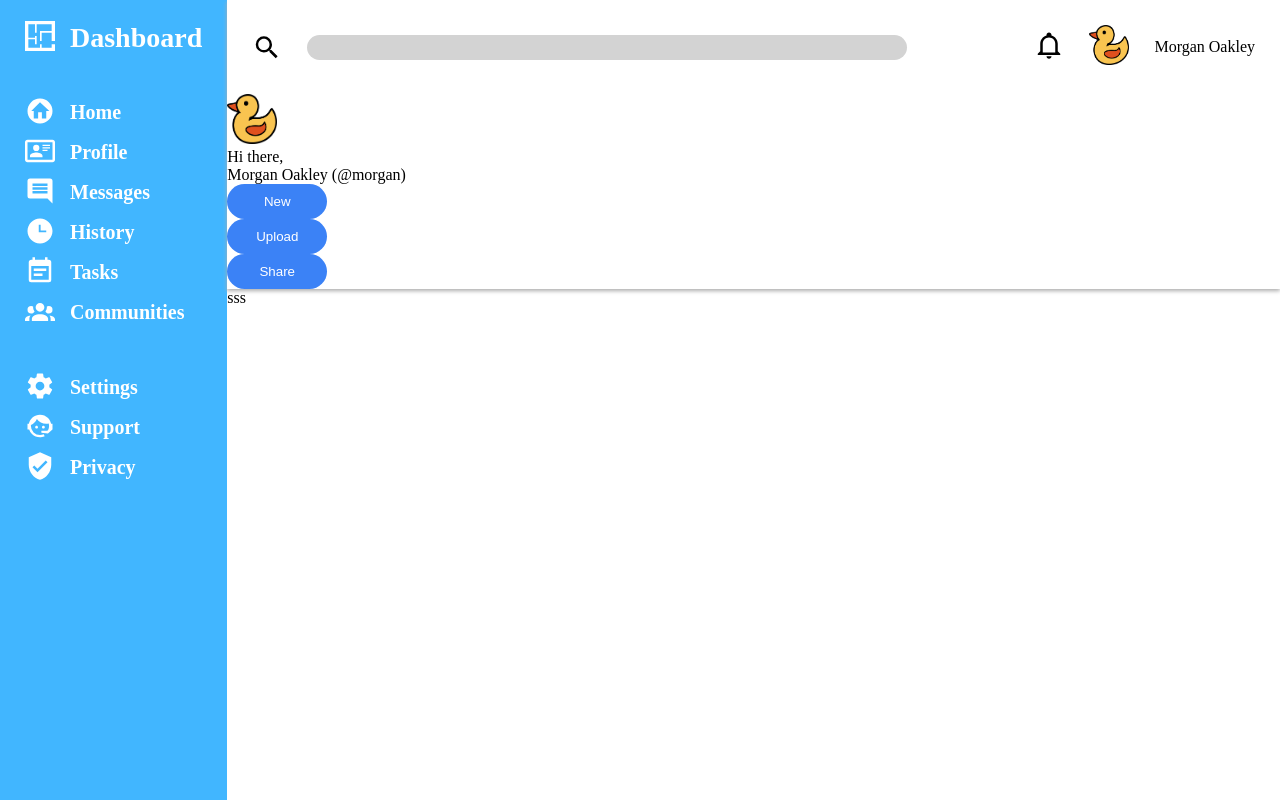
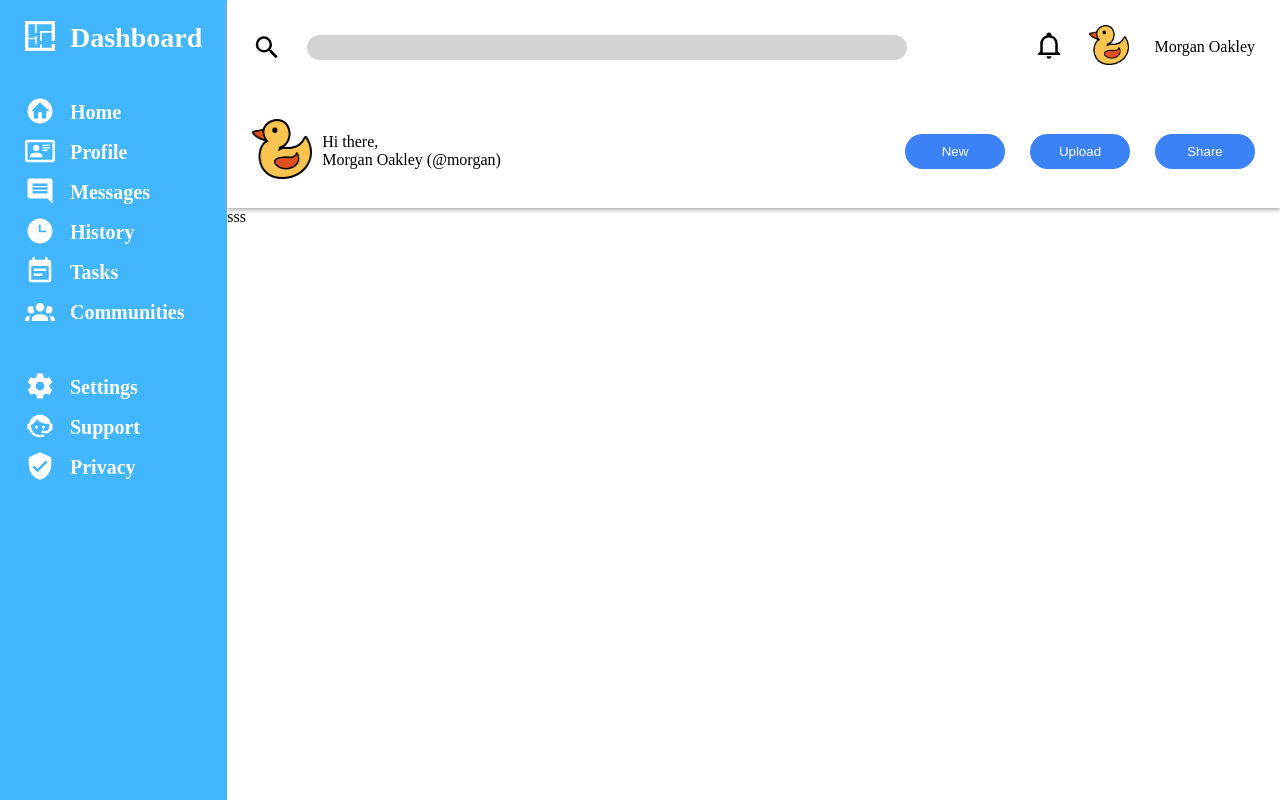
Before and after one commit to Osserc/admin-dashboard, a plain HTML site: page index.html in a window 1280 px wide. Drawn offline with Linux system fonts and the light colour scheme.

Commit message:
Finish header

```diff
--- a/css/style.css
+++ b/css/style.css
@@ -43,14 +43,14 @@ body {
     box-shadow: 0px 2px 4px rgb(173, 173, 173);
 }
 
-.header-top {
+.header-top, .header-bottom {
     display: grid;
     grid-template-columns: auto auto;
     justify-content: space-between;
     padding: 25px;
 }
 
-.search, .shortcuts {
+.search, .shortcuts, .h-b-right {
     display: grid;
     grid-template-columns: auto auto auto;
     column-gap: 25px;
@@ -79,6 +79,25 @@ body {
     color: white;
 }
 
+.h-b-left {
+    display: grid;
+    grid-template-columns: auto auto;
+    grid-template-rows: auto auto;
+    gap: 0px 10px;
+}
+
+.h-b-left .icon {
+    grid-row-start: span 2;
+}
+
+.h-b-left .greeting {
+    margin-top: auto;
+}
+
+.h-b-left .name {
+    margin-bottom: auto;
+}
+
 .panel {
 
 }
--- a/index.html
+++ b/index.html
@@ -99,7 +99,7 @@
         </div>
         <div class="header-bottom">
             <div class="h-b-left">
-                <div class="icon"><img src="./images/duck_icon.png" height="50px" width="50px"></div>
+                <div class="icon"><img src="./images/duck_icon.png" height="60px" width="60px"></div>
                 <div class="greeting">Hi there,</div>
                 <div class="name">Morgan Oakley (@morgan)</div>
             </div>
```
